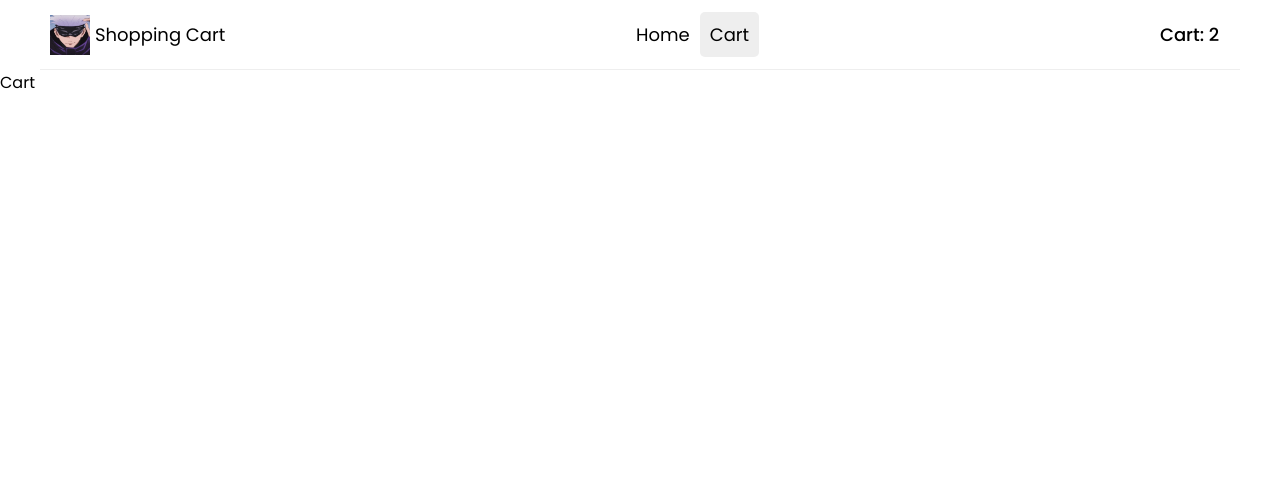
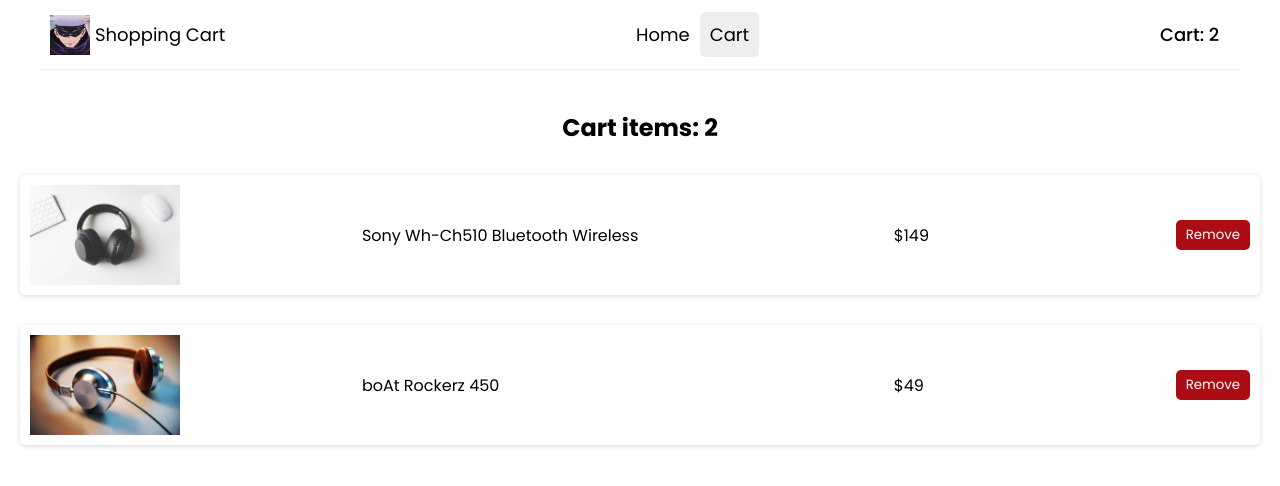
Before and after one commit to MohamadAliHassan/ShoppingCart, a React (Create React App) app: page /cart in a window 1280 px wide. Shown: the top 486 px of the page. Built offline with nearby package versions, Linux system fonts and the light colour scheme.

Commit message:
done with UI and router

```diff
--- a/src/components/CartCard.js
+++ b/src/components/CartCard.js
@@ -1,5 +1,14 @@
-import React from "react";
+import "./CartCard.css";
 
-export const CartCard = () => {
-  return <div>ProductCard</div>;
+export const CartCard = ({ product }) => {
+  //since its a form of object
+  const { name, price, image } = product;
+  return (
+    <div className="cartCard">
+      <img src={image} alt={name} />
+      <p className="productName">{name}</p>
+      <p className="productPrice">${price}</p>
+      <button>Remove</button>
+    </div>
+  );
 };
--- a/src/pages/Cart.js
+++ b/src/pages/Cart.js
@@ -1,5 +1,30 @@
 import React from "react";
+import { CartCard } from "../components";
 
 export const Cart = () => {
-  return <div>Cart</div>;
+  const products = [
+    {
+      id: 1,
+      name: "Sony Wh-Ch510 Bluetooth Wireless",
+      price: 149,
+      image: "/assets/images/1001.png",
+    },
+    {
+      id: 2,
+      name: "boAt Rockerz 450",
+      price: 49,
+      image: "/assets/images/1002.png",
+    },
+  ];
+  return (
+    <main>
+      <section className="cart">
+        <h1> Cart items: {products.length}</h1>
+        {products.map((product) => (
+          //provide the info about the product using props
+          <CartCard key={product.id} product={product} />
+        ))}
+      </section>
+    </main>
+  );
 };
```
